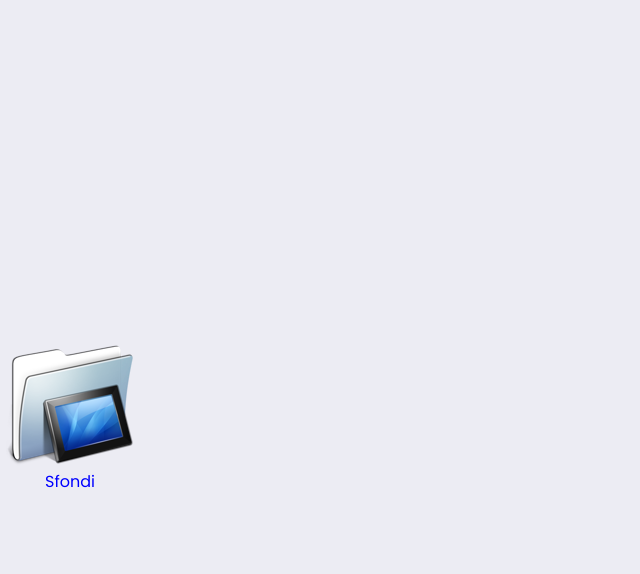
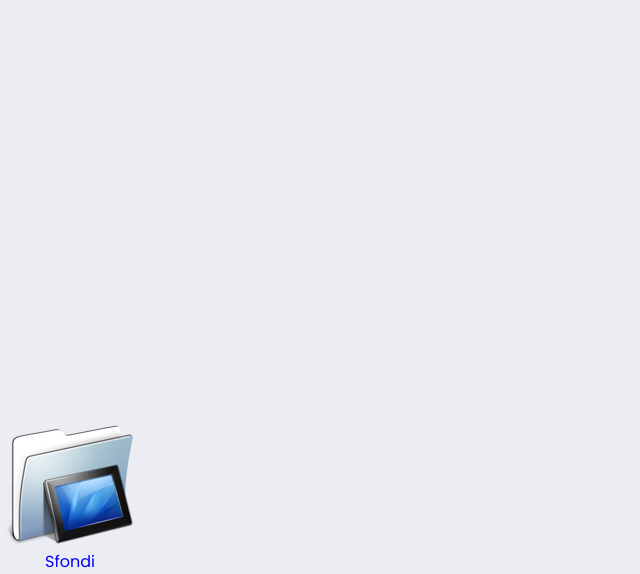
Before and after one commit to Goblinelettronica/Opel, an Electron app: page public/dashboard.html in a window 1280 px wide. Shown: the part 239-813 px from the top of the page, without its empty margins (0-640 px from the left). Drawn offline with nearby package versions, Linux system fonts and the light colour scheme.

Commit message:
Update dashboard.css

```diff
--- a/public/dashboard.css
+++ b/public/dashboard.css
@@ -114,8 +114,9 @@ body {
   background-color: var(--body-color);
   color: var(--text-color);
   transition: .4s;
-  width: 1280px;
-  height: 720px;
+  width: 100vw;
+  height:100vh;
+  cursor:none;
 
 }
 a {
```
